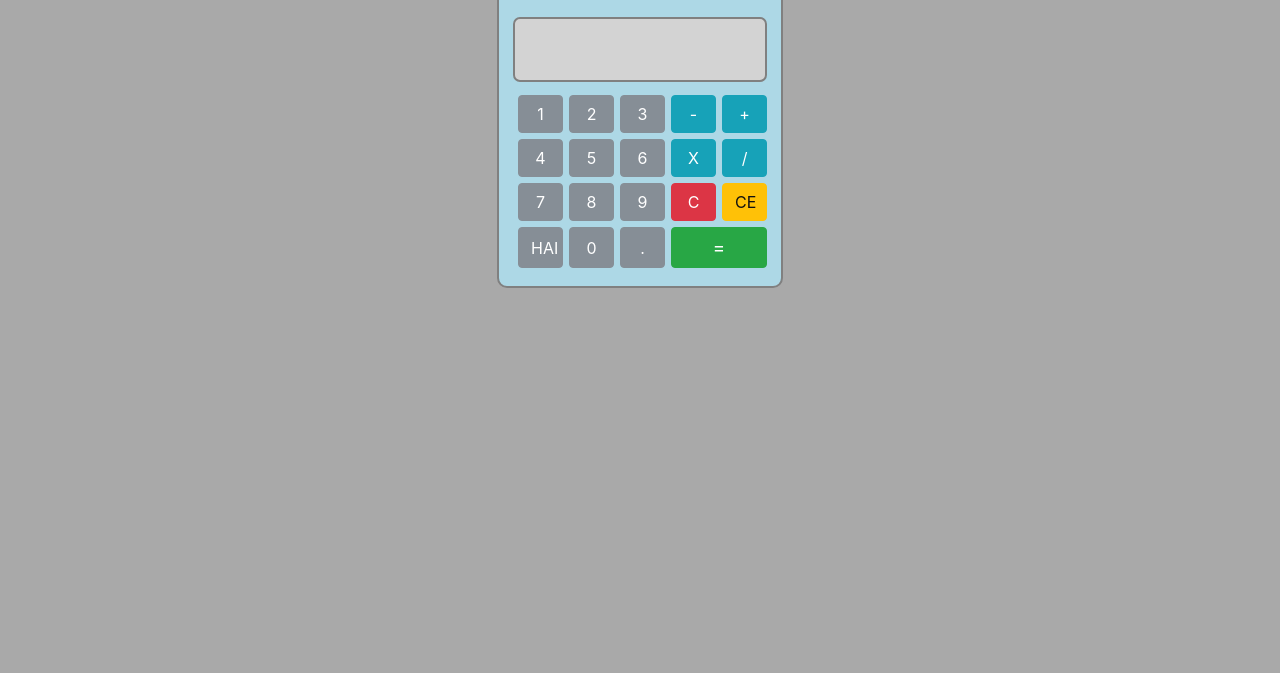
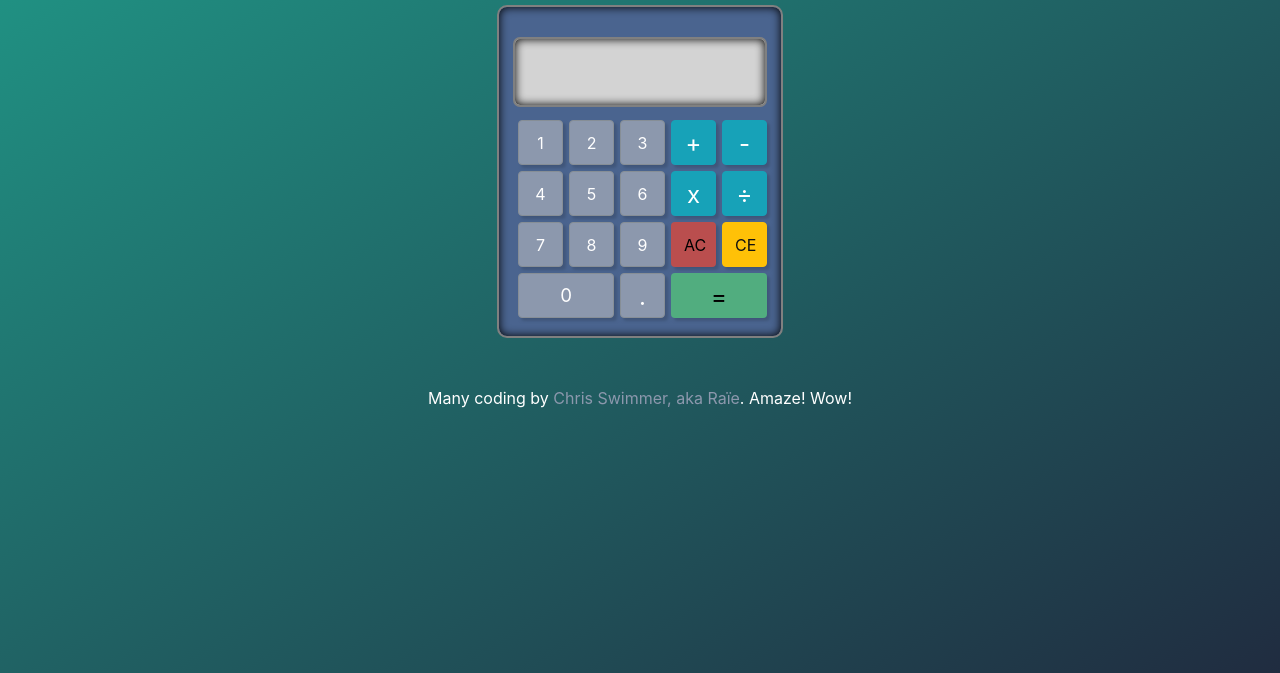
Before and after one commit to ChrisIsThis/FCC-Calculator, a plain HTML site: page index.html in a window 1280 px wide. Shown: the part 127-800 px from the top of the page. Drawn offline with nearby package versions, Linux system fonts and the light colour scheme.

Commit message:
Aesthetic updates

```diff
--- a/calculator.js
+++ b/calculator.js
@@ -82,7 +82,7 @@ $("document").ready(function(){
     isResult = true;
   })
 
-  $('#clear').click(function(){
+  $('#AC').click(function(){
     clearAll();
   });
 
--- a/index.html
+++ b/index.html
@@ -7,7 +7,7 @@
 </head>
 <body>
   <div id="title">
-    <h1 class="text-center">Raïe's Calculator</h1>
+    <h1 class="text-center">Much Calculator! Wow!</h1>
   </div>
   <div id="main" >
     <div id=res-disp>
@@ -22,34 +22,36 @@
         <button id="one" type="button" class="btn btn-secondary num">1</button>
         <button id="two" type="button" class="btn btn-secondary num">2</button>
         <button id="three" type="button" class="btn btn-secondary num">3</button>
-        <button id="minus"type="button" class="btn btn-info">-</button>
-        <button id="plus"type="button" class="btn btn-info">+</button>
+        <button id="plus"type="button" class="btn btn-info op">+</button>
+        <button id="minus"type="button" class="btn btn-info op">-</button>
       </div>
       <div class="row">
         <button id="four" type="button" class="btn btn-secondary num">4</button>
         <button id="five" type="button" class="btn btn-secondary num">5</button>
         <button id="six" type="button" class="btn btn-secondary num">6</button>
-        <button id="multiply" type="button" class="btn btn-info">X</button>
-        <button id="divide" type="button" class="btn btn-info">/</button>
+        <button id="multiply" type="button" class="btn btn-info op">x</button>
+        <button id="divide" type="button" class="btn btn-info op">÷</button>
       </div>
       <div class="row">
         <button id="seven" type="button" class="btn btn-secondary num">7</button>
         <button id="eight" type="button" class="btn btn-secondary num">8</button>
         <button id="nine" type="button" class="btn btn-secondary num">9</button>
-        <button id="clear"type="button" class="btn btn-danger">C</button>
+        <button id="AC"type="button" class="btn">AC</button>
         <button id="CE" type="button" class="btn btn-warning">CE</button>
       </div>
       <div class="row">
-        <button id="nada"type="button" class="btn btn-secondary num">HAI</button>
         <button id="zero" type="button" class="btn btn-secondary num">0</button>
-        <button id="decimal" type="button" class="btn btn-secondary">.</button>
-        <button id="equal" type="button" class="btn btn-success">=</button>
+        <button id="decimal" type="button" class="btn btn-secondary op">.</button>
+        <button id="equal" type="button" class="btn op">=</button>
       </div>
     </div>
 
 
   </div> <!--main -->
-
+  <br><br>
+  <div>
+    <p id="bottom-text" class="text-center">Many coding by <a href="https://github.com/ChrisIsThis/">Chris Swimmer, aka Raïe</a>. Amaze! Wow!</p>
+  </div>
   <script src='https://cdnjs.cloudflare.com/ajax/libs/jquery/3.2.1/jquery.min.js'></script>
   <script  src="calculator.js"></script>
 </body>
--- a/style.css
+++ b/style.css
@@ -1,5 +1,10 @@
 body {
-  background-color: darkgray;
+  background: linear-gradient(to bottom right, #209988, #202C40);
+  height: 100%;
+  margin: 0;
+  background-repeat: no-repeat;
+  background-attachment: fixed;
+
 }
 .col-centered {
   float: none;
@@ -8,14 +13,24 @@ body {
 .btn {
   margin: 3px;
   width: 45px;
+  text-align: center;
+  box-shadow: 3px 3px 3px #40567a;
+  height: 45px;
+}
+.btn-secondary {
+  background-color: #8c98ad;
+}
+.btn-secondary:hover {
+  background-color: #757f91;
 }
 h1 {
   color: white;
   padding-bottom: 40px;
-  padding-top: 20px;
+  padding-top: 40px;
+  font-family: Orbitron, sans-serif;
 }
 #main {
-  background-color: lightblue;
+  background-color: #4A648F;
   margin-top: 10px;
   float: none;
   margin: 0 auto;
@@ -23,23 +38,26 @@ h1 {
   border-radius: 10px;
   padding-top: 30px;
   border: 2px solid gray;
+  box-shadow: 10px 10px 10px #202C40;
+  box-shadow: inset 0 0 10px #000000;
 }
 #res-disp {
   width: 90%;
   background-color: lightgray;
   float: none;
   margin: 0 auto;
-  height: 65px;
+  height: 70px;
   border-radius: 7px;
   border: 2px solid gray;
+  box-shadow: inset 0 0 10px #000000;
 }
 #result {
   max-height: 35px;
   min-height: 35px;
   float: none;
   margin: 0 auto;
-  padding-top: 5px;
-  padding-right: 10px;
+  padding-top: 7px;
+  padding-right: 12px;
   text-align: right;
   font-family: Orbitron;
 }
@@ -48,8 +66,10 @@ h1 {
   min-height: 25px;
   float: none;
   margin: 0 auto;
-  padding-bottom: 5px;
-  padding-right: 10px;
+  margin-bottom: -5px;
+  padding-bottom: 7px;
+  padding-right: 12px;
+  padding-top: -5px;
   text-align: right;
   font-family: Orbitron;
   white-space: nowrap;
@@ -64,5 +84,30 @@ h1 {
 }
 #equal {
   width: 96px;
+  background-color: #51ad7f;
+}
+#equal:hover {
+  background-color: #3e8762;
+}
+#zero {
+  width: 96px;
   font-size: 14pt;
 }
+#AC {
+  background-color: #ba4e4e;
+}
+#AC:hover {
+  background-color: #993e3e;
+}
+.op {
+  font-size: 18pt;
+}
+#bottom-text {
+  color: white;
+}
+#bottom-text a {
+  color: #8c98ad;
+}
+#bottom-text a:hover {
+  color: #757f91;
+}
```
